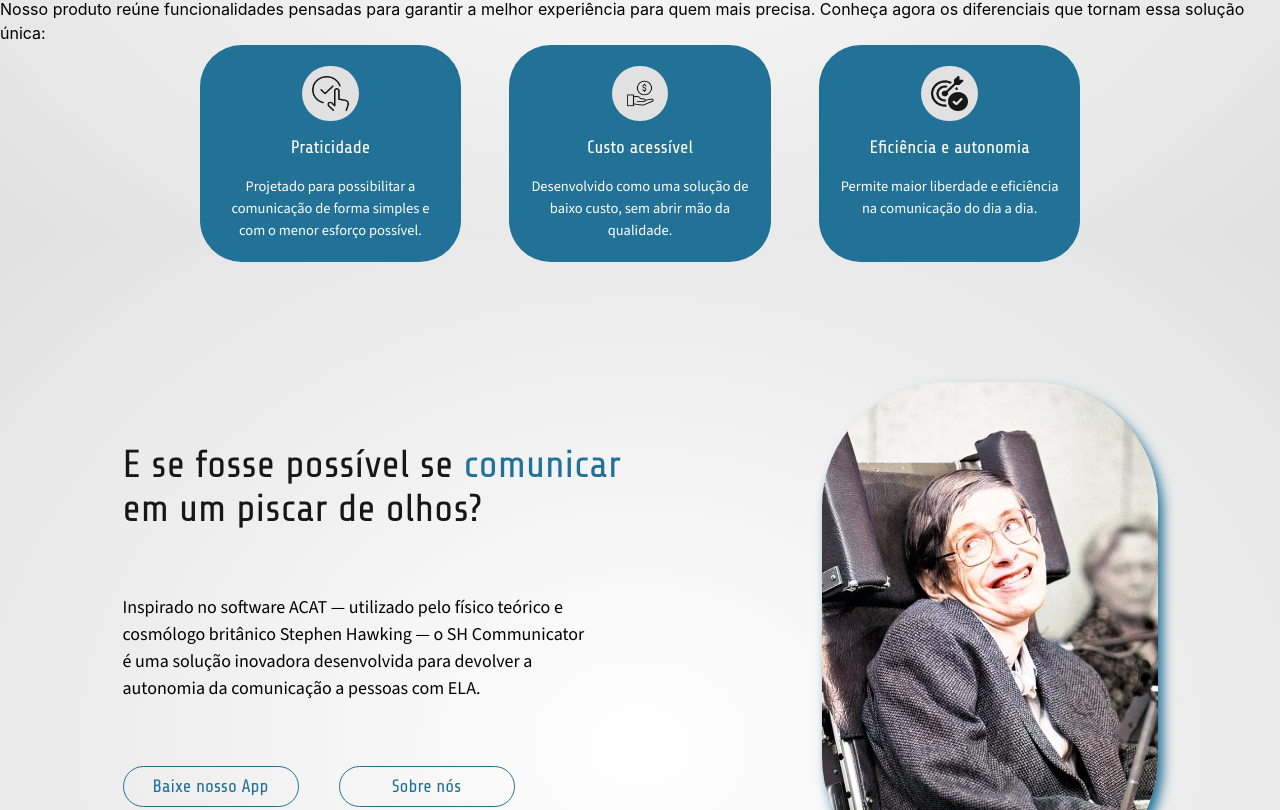
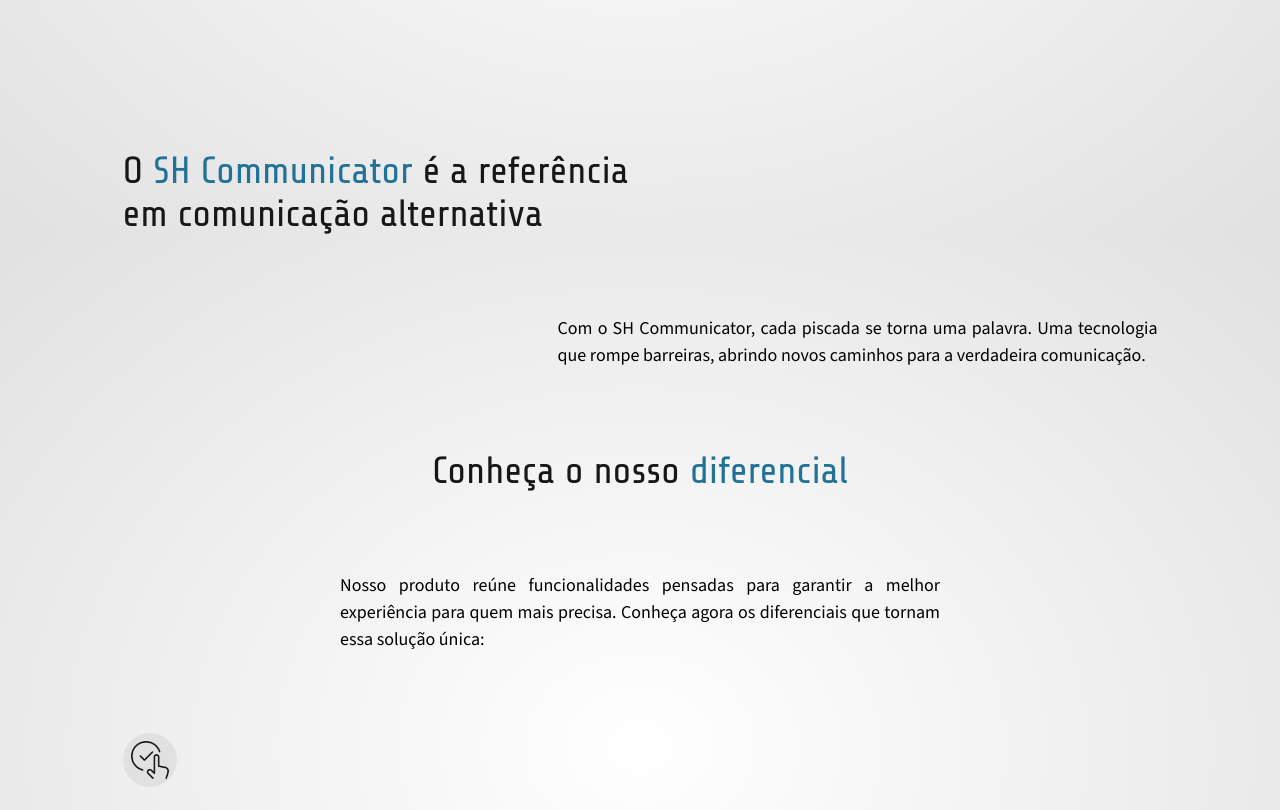
Before and after one commit to SHC-2k25/shC2k25, a React (Vite) app: page / in a window 1280 px wide. Shown: the part 790-1600 px from the top of the page. Built offline with nearby package versions, Linux system fonts and the light colour scheme.

Commit message:
caminhando na home ainda

```diff
--- a/src/App.jsx
+++ b/src/App.jsx
@@ -11,7 +11,6 @@
         <NavLuz/>
         <HomeIntro/>
         <HomeDiferencial/>
-        <HomeIntro/>
       </ModoLuz>
     </>
   )
--- a/src/Componentes/HomeIntro.jsx
+++ b/src/Componentes/HomeIntro.jsx
@@ -5,9 +5,9 @@
   return (
     <div className="divHomeIntro">
       <div>
-        <h1 className="homeIntroH1">E se fosse possível se <span className="span">comunicar</span> em um piscar de olhos?</h1>
+        <h1>E se fosse possível se <span className="span">comunicar</span> em um piscar de olhos?</h1>
 
-        <p className="homeIntroP">Inspirado no software ACAT — utilizado pelo físico teórico e cosmólogo britânico Stephen Hawking — o SH Communicator é uma solução inovadora desenvolvida para devolver a autonomia da comunicação a pessoas com ELA.</p>
+        <p>Inspirado no software ACAT — utilizado pelo físico teórico e cosmólogo britânico Stephen Hawking — o SH Communicator é uma solução inovadora desenvolvida para devolver a autonomia da comunicação a pessoas com ELA.</p>
 
         <div className="flex gap-10">
             <Botao texto={"Baixe nosso App"}/>
@@ -16,7 +16,7 @@
 
       </div>
 
-      <img src={HomeIntroFoto} alt="Sthephen Hawking foto" className="homeIntroFoto"/>
+      <img src={HomeIntroFoto} alt="Sthephen Hawking foto" />
     </div>
   )
 }
--- a/src/Componentes/NavLuz.jsx
+++ b/src/Componentes/NavLuz.jsx
@@ -1,4 +1,4 @@
-import shclogo from "../../public/shlogos.png"
+import shclogo from "/shlogos.png"
 import tema from "../assets/dia-e-noite.png"
 import usuario from "../assets/usuario-de-perfil.png"
 
@@ -6,7 +6,7 @@
   return (
     <div className="nav">
         <img src={shclogo} alt="logo do site" className="logo"/>
-        <ul className="ul">
+        <ul>
             <li className="">Home</li>
             <li className="">Guia</li>
             <li className="">Materiais</li>
--- a/src/HomeDiferencial.jsx
+++ b/src/HomeDiferencial.jsx
@@ -5,44 +5,48 @@
 
 export function HomeDiferencial() {
   return (
-    <div>
-      <h1>O SH Communicator é a referência em comunicação alternativa</h1>
+    <div className="divHomeDiferencial">
+      <h1>O <span className="span">SH Communicator</span> é a referência em comunicação alternativa</h1>
 
-      <p>Com o SH Communicator, cada piscada se torna uma palavra. Uma tecnologia que rompe barreiras, abrindo novos caminhos para a verdadeira comunicação.</p>
+      <p className="dhdP1">Com o SH Communicator, cada piscada se torna uma palavra. Uma tecnologia que rompe barreiras, abrindo novos caminhos para a verdadeira comunicação.</p>
 
-      <div>
-        <h1>Conheça o nosso diferencial</h1>
+        <h1 className="dhdP2">Conheça o nosso <span className="span">diferencial</span></h1>
 
-        <p>Nosso produto reúne funcionalidades pensadas para garantir a melhor experiência para quem mais precisa. Conheça agora os diferenciais que tornam essa solução única:</p>
+        <p className="dhdP2">Nosso produto reúne funcionalidades pensadas para garantir a melhor experiência para quem mais precisa. Conheça agora os diferenciais que tornam essa solução única:</p>
 
-        <div className="divNossoDiferencial">
+        <div className="divHD2">
 
-          <div className="divDiferenciais">
+          <div className="divHD3">
+
             <div className="bordaIcon">
               <img src={pratico} alt="icon praticidade" className="iconeDiferencial"/>
             </div>
-            <span>Praticidade</span>
+            <p><span>Praticidade</span></p>
             <p>Projetado para possibilitar a comunicação de forma simples e com o menor esforço possível.</p>
+
           </div>
 
-          <div className="divDiferenciais">
+          <div className="divHD3">
+
             <div className="bordaIcon">
               <img src={custo} alt="icon custo" className="iconeDiferencial"/>
             </div>
-            <span>Custo acessível</span>
+            <p><span>Custo acessível</span></p>
             <p>Desenvolvido como uma solução de baixo custo, sem abrir mão da qualidade.</p>
+
           </div>
 
-          <div className="divDiferenciais">
+          <div className="divHD">
+
             <div className="bordaIcon">
               <img src={alvo} alt="icon alvo" className="iconeDiferencial"/>
             </div>
-            <span>Eficiência e autonomia</span>
+            <p><span>Eficiência e autonomia</span></p>
             <p>Permite maior liberdade e eficiência na comunicação do dia  a dia.</p>
+
           </div>
 
         </div>
-      </div>
     </div>
   )
 }
--- a/src/index.css
+++ b/src/index.css
@@ -1,4 +1,8 @@
 @import "tailwindcss";
+
+body {
+  height: 100vh;
+}
 
 @theme {
   --color-preto: #000;
@@ -22,7 +26,7 @@
 .nav {
   max-width: fit-content;
   position: relative;
-  margin: 0 auto;
+  margin-inline: auto;
   display: flex;
   justify-content: center;
   gap: 5rem;
@@ -34,7 +38,7 @@
   width: 3.8rem;
 }
 
-.ul {
+.nav ul {
   display: flex;
   justify-content: center;
   gap: 7.5rem;
@@ -61,32 +65,32 @@
   width: 37px;
 }
 
-.homeIntroFoto {
+.divHomeIntro {
+  position: relative;
+  max-width: 1035px;
+  margin-inline: auto;
+  display: flex;
+  justify-content: space-between;
+  margin-top: 7.47rem;
+}
+
+.divHomeIntro img {
   width: 336px;
   height: 500px;
   border-radius: 7.8rem;
   box-shadow: 5px 8px 12px 0 #227298;
 }
 
-.divHomeIntro {
-  position: relative;
-  max-width: 1035px;
-  margin: 0 auto;
-  display: flex;
-  justify-content: space-between;
-  margin-top: 7.47rem;
-}
-
-.homeIntroH1 {
+.divHomeIntro h1 {
   font-family: var(--font-share-tech);
   color: var(--color-pretoMedio);
-  font-size: 39px;
+  font-size: 38px;
   margin-top: 3.75rem;
   max-width: 550px;
   line-height: normal;
 }
 
-.homeIntroP {
+.divHomeIntro p {
   font-size: 18px;
   font-family: var(--font-source-sans);
   max-width: 470px;
@@ -110,55 +114,49 @@
   color: var(--color-branco);
 }
 
-.divNossoDiferencial {
-  display: flex;
-  justify-content: center;
-  gap: 3rem;
+.divHomeDiferencial {
+  max-width: 1035px;
+  margin-top: 14rem;
+  margin-inline: auto;
 }
 
-.divDiferenciais {
-  background-color: var(--color-azul);
-  color: var(--color-branco);
-  display: flex;
-  flex-direction: column;
-  align-items: center;
-  gap: 0.4rem;
-  padding-block: 1.3rem;
-  padding-inline: 1.3rem;
-  border-radius: 2.6rem;
+.divHomeDiferencial h1 {
+  font-family: var(--font-share-tech);
+  color: var(--color-pretoMedio);
+  font-size: 38px;
+  max-width: 550px;
+  line-height: normal;
 }
 
-.divDiferenciais span {
-  margin-bottom: 0.55rem;
-  margin-top: 0.4rem;
-  font-family: var(--font-share-tech);
+.divHomeDiferencial p {
   font-size: 18px;
-  font-weight: 100;
+  font-family: var(--font-source-sans);
+  text-align: justify;
+  max-width: 600px;
+  margin-block: 5rem;
 }
 
-.divDiferenciais p {
-  font-family: var(--font-source-sans);
-  font-size: 14.5px;
-  font-weight: 300;
-  max-width: 220px;
-  text-align: center;
+.dhdP1 {
+  justify-self: end;
+}
+
+.dhdP2 {
+  justify-self: center;
 }
 
 .bordaIcon {
-  height: 3.45rem;
-  width: 3.55rem;
   background-color: var(--color-cinzaClaro);
   border-radius: 999px;
-  z-index: 0;
+  width: fit-content;
+  padding: 0.5rem;
   display: flex;
   justify-content: center;
   align-items: center;
 }
 
-.iconeDiferencial {
-  z-index: 1;
-  height: 2.2rem;
-  width: 2.3rem;
+
+.bordaIcon img {
+  width: 38px;
 }
 
 @layer utilities {
```
